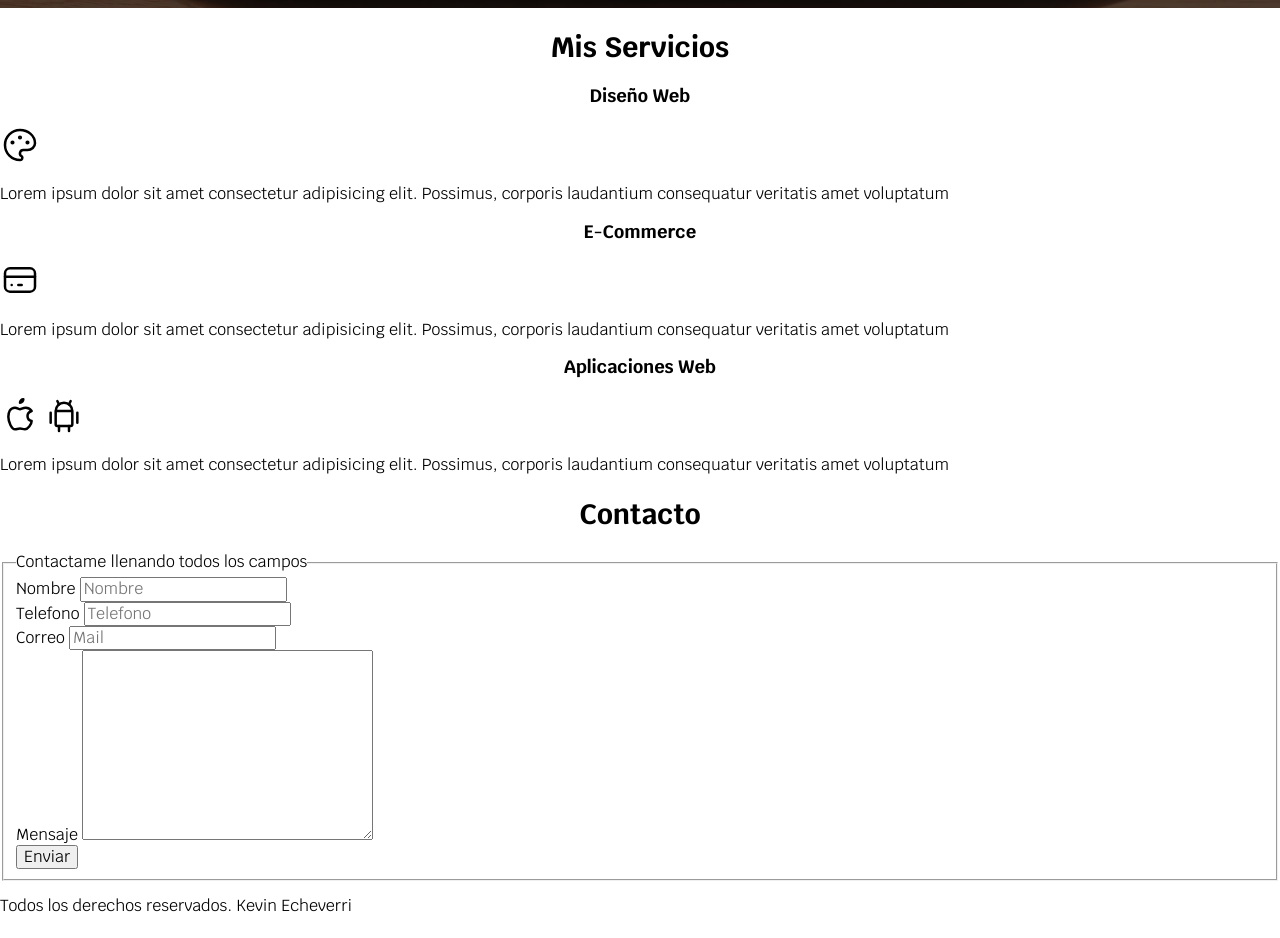
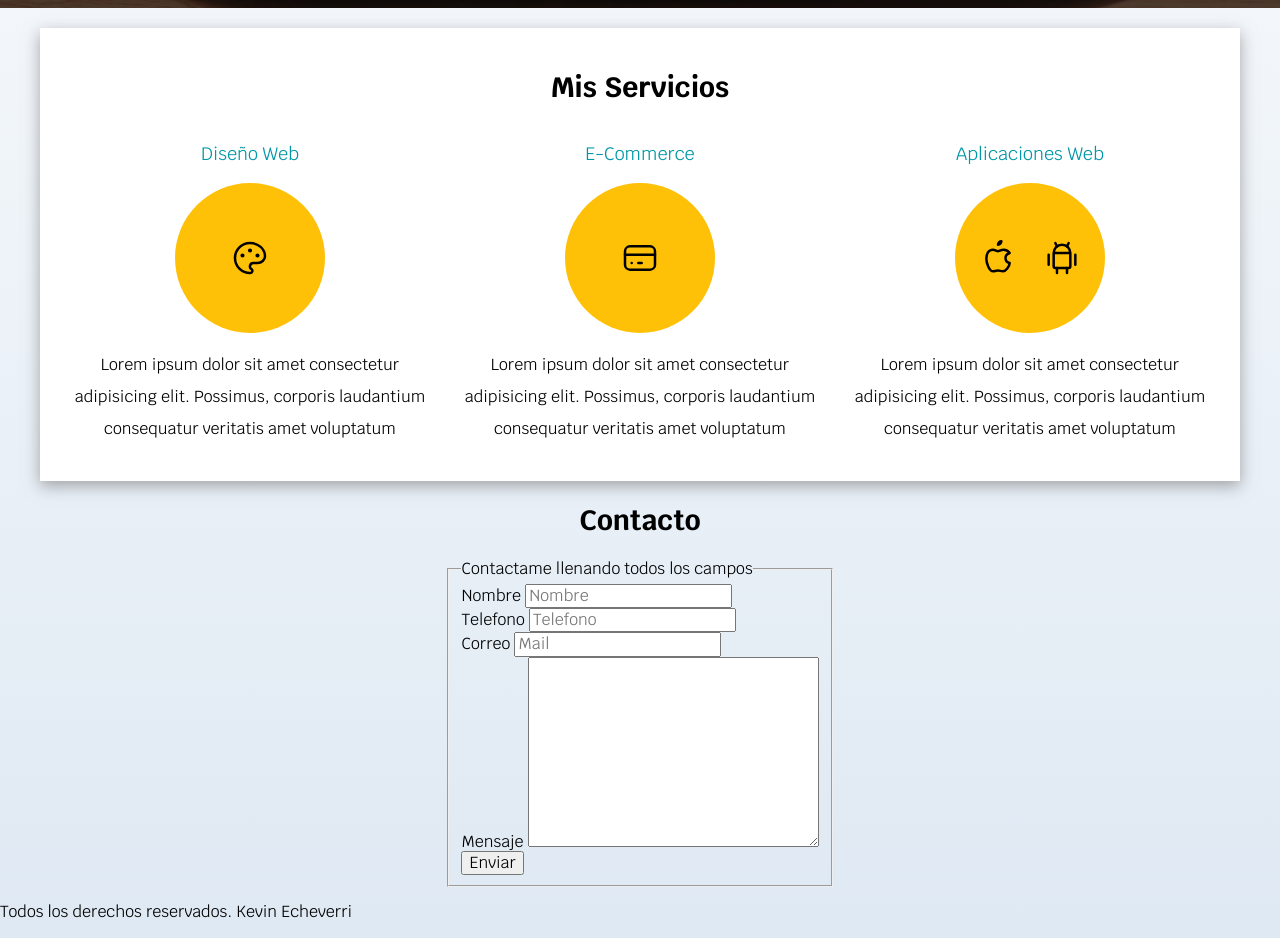
Before and after one commit to ikevin92/pagina-freelance-udemy, a plain HTML site: page index.html in a window 1280 px wide. Shown: the part 580-1518 px from the top of the page. Drawn offline with Linux system fonts and the light colour scheme.

Commit message:
servicios finalizado

```diff
--- a/css/style.css
+++ b/css/style.css
@@ -5,6 +5,7 @@
 	--secundario: #0097a7;
 	--gris: #757575;
 	--oscuro: #212121;
+	--grisClaro: #dfe9f3;
 }
 /* Globales */
 html {
@@ -23,6 +24,41 @@ html {
 body {
 	font-size: 16px; /* 1 rem = 10px */
 	font-family: 'Krub', sans-serif; /* aplica la fuente en toda la pagina  */
+	/* degradado */
+	background-image: linear-gradient(
+		to top,
+		var(--grisClaro) 0%,
+		var(--blanco) 100%
+	);
+}
+
+.boton {
+	background-color: var(--secundario);
+	color: var(--blanco);
+	padding: 1rem 3rem;
+	margin-top: 3rem;
+	font-size: 2rem;
+	text-decoration: none;
+	text-transform: uppercase;
+	font-weight: bold;
+	border-radius: 0.5rem;
+	width: 90%; /* toma el tamaño de la pantalla cuando es reponsive */
+	text-align: center;
+}
+@media (min-width: 768px) {
+	.boton {
+		width: auto;
+	}
+}
+
+.sombra {
+	/* https://www.cssmatic.com/box-shadow */
+	-webkit-box-shadow: 0px 5px 15px 0px rgba(112, 112, 112, 0.6);
+	-moz-box-shadow: 0px 5px 15px 0px rgba(112, 112, 112, 0.6);
+	box-shadow: 0px 5px 15px 0px rgba(112, 112, 112, 0.6);
+	/* mi codigo */
+	background-color: var(--blanco);
+	padding: 2rem;
 }
 
 /* Tipografia */
@@ -52,24 +88,7 @@ h3 {
 	/*se pone auto para centralizar la nav */
 	margin: 0 auto; /* en margin se define como rigth top left bottom */
 }
-.boton {
-	background-color: var(--secundario);
-	color: var(--blanco);
-	padding: 1rem 3rem;
-	margin-top: 3rem;
-	font-size: 2rem;
-	text-decoration: none;
-	text-transform: uppercase;
-	font-weight: bold;
-	border-radius: 0.5rem;
-	width: 90%; /* toma el tamaño de la pantalla cuando es reponsive */
-	text-align: center;
-}
-@media (min-width: 768px) {
-	.boton {
-		width: auto;
-	}
-}
+
 /* Navegacion principal */
 .nav-bg {
 	background-color: var(--secundario);
@@ -104,6 +123,7 @@ h3 {
 	color: var(--oscuro);
 }
 
+/* Hero */
 /* agrega la imagen */
 .hero {
 	background-image: url('../img/hero.jpg');
@@ -112,11 +132,13 @@ h3 {
 	height: 450px;
 	/* padding: 20px; se baja el texto: el padding total da 40px */
 	position: relative; /* como es el padre debe ponersele realtive */
+	/* separacion del item de abajo */
+	margin-bottom: 2rem;
 }
 .contenido-hero {
 	position: absolute;
 	/** background-color: rgba(0, 0, 0, 0.6);  transparencia es el ultimo valor del rgba (sintaxis anterior) **/
-	background-color: rgb(0 0 0 / 70%); /** transparencia nueva sintaxis **/
+	background-color: rgb(0 0 0 / 70%); /* transparencia nueva sintaxis */
 	/* toma todo el espacio disponible */
 	width: 100%;
 	height: 100%;
@@ -138,9 +160,54 @@ h3 {
 	align-items: flex-end;
 }
 
-/* el punto . es para las calses
+/** SERVICIOS **/
+@media (min-width: 768px) {
+	.servicios {
+		/* usamos css grid */
+		display: grid;
+		/* grid-template-columns: 1fr 1fr 1fr; creamos las 3 columnas asignando de a 1 fraccion */
+		/* grid-template-columns: 33.3% 33.3% 33.3%; creamos las 3 columnas asignando de a 1 fraccion */
+		grid-template-columns: repeat(
+			3,
+			1fr
+		); /* creamos las 3 columnas asignando de a 1 fraccion */
+		column-gap: 1rem;
+	}
+}
 
+.servicio {
+	display: flex;
+	flex-direction: column;
+	align-items: center;
+}
+
+.servicio h3 {
+	color: var(--secundario);
+	font-weight: normal;
+}
+
+.servicio p {
+	line-height: 2; /* interlineado de  texto de los servicios */
+	text-align: center;
+}
+
+.servicio .iconos {
+	height: 15rem;
+	width: 15rem;
+	background-color: var(--primario);
+	border-radius: 50%;
+	/* centrando los iconos */
+	display: flex;
+	justify-content: space-evenly;
+	align-items: center;
+}
+
+/** NOTAS IMPORTANTES **/
+/*
+el punto . es para las calses
    el # es para los ids
 
+   flexbox solo va en 1 dimension: para elementos de contenedores
+   css grid tiene 2 dimensiones(columnas y filas):  para definir el layout
 
 */
--- a/index.html
+++ b/index.html
@@ -59,12 +59,16 @@
         </section>
 
 
-        <main>
+        <main class="contenedor sombra">
 
             <h2>Mis Servicios</h2>
 
-            <section>
+            <div class="servicios">
+
+                <section class="servicio">
                     <h3>Diseño Web</h3>
+                    <div class="iconos">
+
                         <svg xmlns="http://www.w3.org/2000/svg" class="icon icon-tabler icon-tabler-palette" width="40" height="40" viewBox="0 0 24 24" stroke-width="1.5" stroke="#000000" fill="none" stroke-linecap="round" stroke-linejoin="round">
                             <path stroke="none" d="M0 0h24v24H0z" fill="none" />
                             <path d="M12 21a9 9 0 1 1 0 -18a9 8 0 0 1 9 8a4.5 4 0 0 1 -4.5 4h-2.5a2 2 0 0 0 -1 3.75a1.3 1.3 0 0 1 -1 2.25" />
@@ -72,12 +76,13 @@
                             <circle cx="12" cy="7.5" r=".5" fill="currentColor" />
                             <circle cx="16.5" cy="10.5" r=".5" fill="currentColor" />
                         </svg>
+                    </div>
                     <p>Lorem ipsum dolor sit amet consectetur adipisicing elit. Possimus, corporis laudantium consequatur veritatis amet voluptatum</p>
                 </section>
 
-            <section>
+                <section class="servicio">
                     <h3>E-Commerce</h3>
-
+                    <div class="iconos">
                         <svg xmlns="http://www.w3.org/2000/svg" class="icon icon-tabler icon-tabler-credit-card" width="40" height="40" viewBox="0 0 24 24" stroke-width="1.5" stroke="#000000" fill="none" stroke-linecap="round" stroke-linejoin="round">
                             <path stroke="none" d="M0 0h24v24H0z" fill="none" />
                             <rect x="3" y="5" width="18" height="14" rx="3" />
@@ -86,14 +91,16 @@
                             <line x1="11" y1="15" x2="13" y2="15" />
                         </svg>
 
+                    </div>
+
 
 
                     <p>Lorem ipsum dolor sit amet consectetur adipisicing elit. Possimus, corporis laudantium consequatur veritatis amet voluptatum</p>
                 </section>
 
-            <section>
+                <section class="servicio">
                     <h3>Aplicaciones Web</h3>
-
+                    <div class="iconos">
                         <svg xmlns="http://www.w3.org/2000/svg" class="icon icon-tabler icon-tabler-brand-apple" width="40" height="40" viewBox="0 0 24 24" stroke-width="1.5" stroke="#000000" fill="none" stroke-linecap="round" stroke-linejoin="round">
                             <path stroke="none" d="M0 0h24v24H0z" fill="none" />
                             <path d="M9 7c-3 0 -4 3 -4 5.5c0 3 2 7.5 4 7.5c1.088 -.046 1.679 -.5 3 -.5c1.312 0 1.5 .5 3 .5s4 -3 4 -5c-.028 -.01 -2.472 -.403 -2.5 -3c-.019 -2.17 2.416 -2.954 2.5 -3c-1.023 -1.492 -2.951 -1.963 -3.5 -2c-1.433 -.111 -2.83 1 -3.5 1c-.68 0 -1.9 -1 -3 -1z" />
@@ -109,14 +116,18 @@
                             <line x1="9" y1="18" x2="9" y2="21" />
                             <line x1="15" y1="18" x2="15" y2="21" />
                         </svg>
+                    </div>
+
+
 
                     <p>Lorem ipsum dolor sit amet consectetur adipisicing elit. Possimus, corporis laudantium consequatur veritatis amet voluptatum</p>
                 </section>
 
+            </div>
         </main>
 
 
-        <section>
+        <section class="servicio">
 
             <h2>Contacto</h2>
             <form>
```
Also changed, not shown: img/._hero.jpg (deleted). Lines whose indentation alone changed are shown as unchanged.
